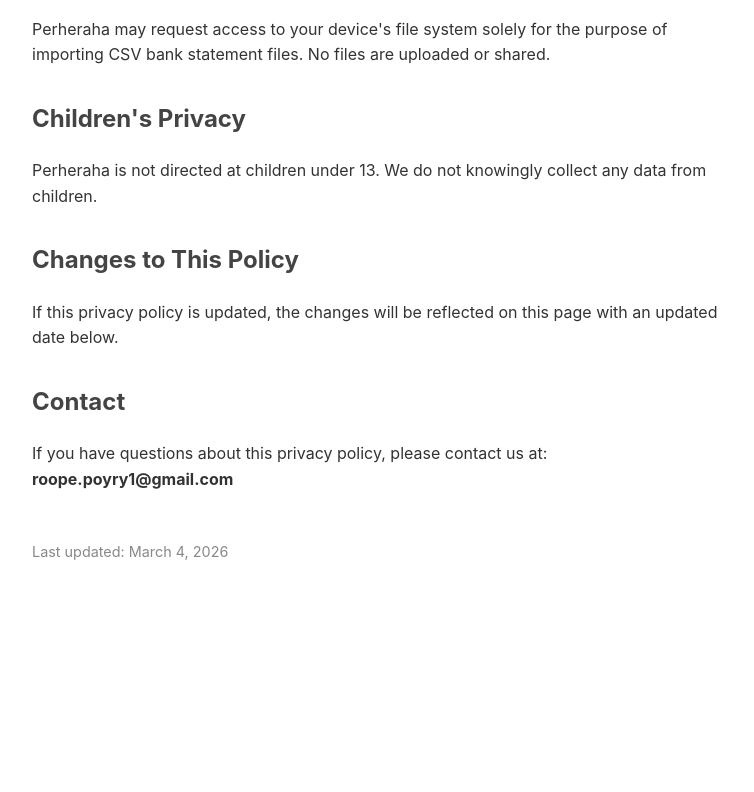
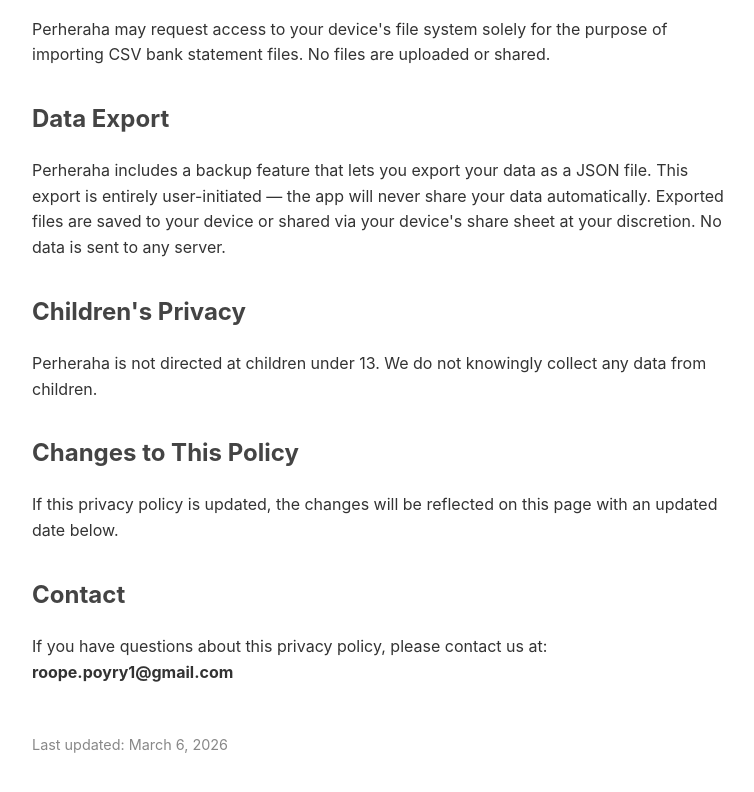
Before and after one commit to rrobben/perheraha-privacy, a plain HTML site: page index.html in a window 1280 px wide. Shown: the part 784-1576 px from the top of the page, without its empty margins (258-1012 px from the left). Before the commit the page ends 1394 px from the top, so only its background shows below. Drawn offline with Linux system fonts and the light colour scheme.

Commit message:
Add Data export section

```diff
--- a/index.html
+++ b/index.html
@@ -45,6 +45,9 @@
     <h2>Permissions</h2>
     <p>Perheraha may request access to your device's file system solely for the purpose of importing CSV bank statement files. No files are uploaded or shared.</p>
 
+    <h2>Data Export</h2>
+    <p>Perheraha includes a backup feature that lets you export your data as a JSON file. This export is entirely user-initiated — the app will never share your data automatically. Exported files are saved to your device or shared via your device's share sheet at your discretion. No data is sent to any server.</p>
+
     <h2>Children's Privacy</h2>
     <p>Perheraha is not directed at children under 13. We do not knowingly collect any data from children.</p>
 
@@ -54,6 +57,6 @@
     <h2>Contact</h2>
     <p>If you have questions about this privacy policy, please contact us at: <strong>roope.poyry1@gmail.com</strong></p>
 
-    <p class="updated">Last updated: March 4, 2026</p>
+    <p class="updated">Last updated: March 6, 2026</p>
 </body>
 </html>
```
